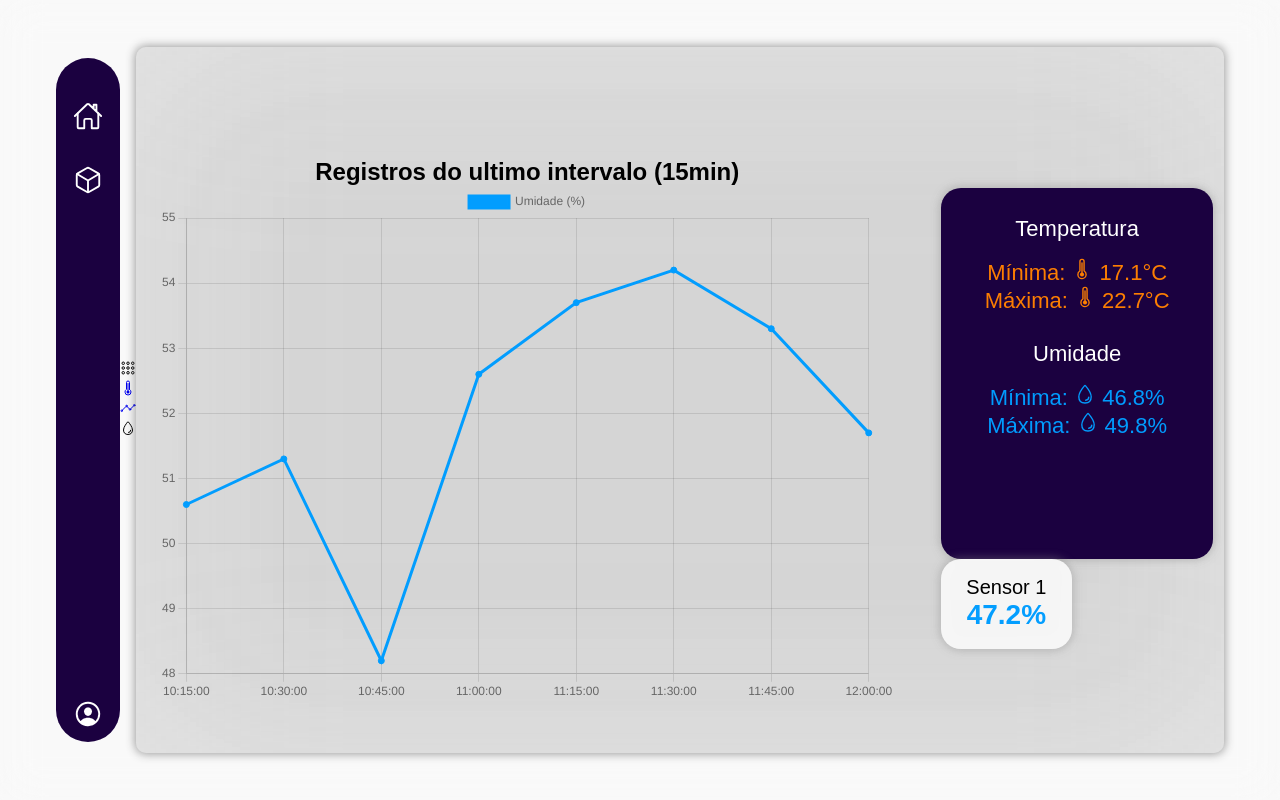
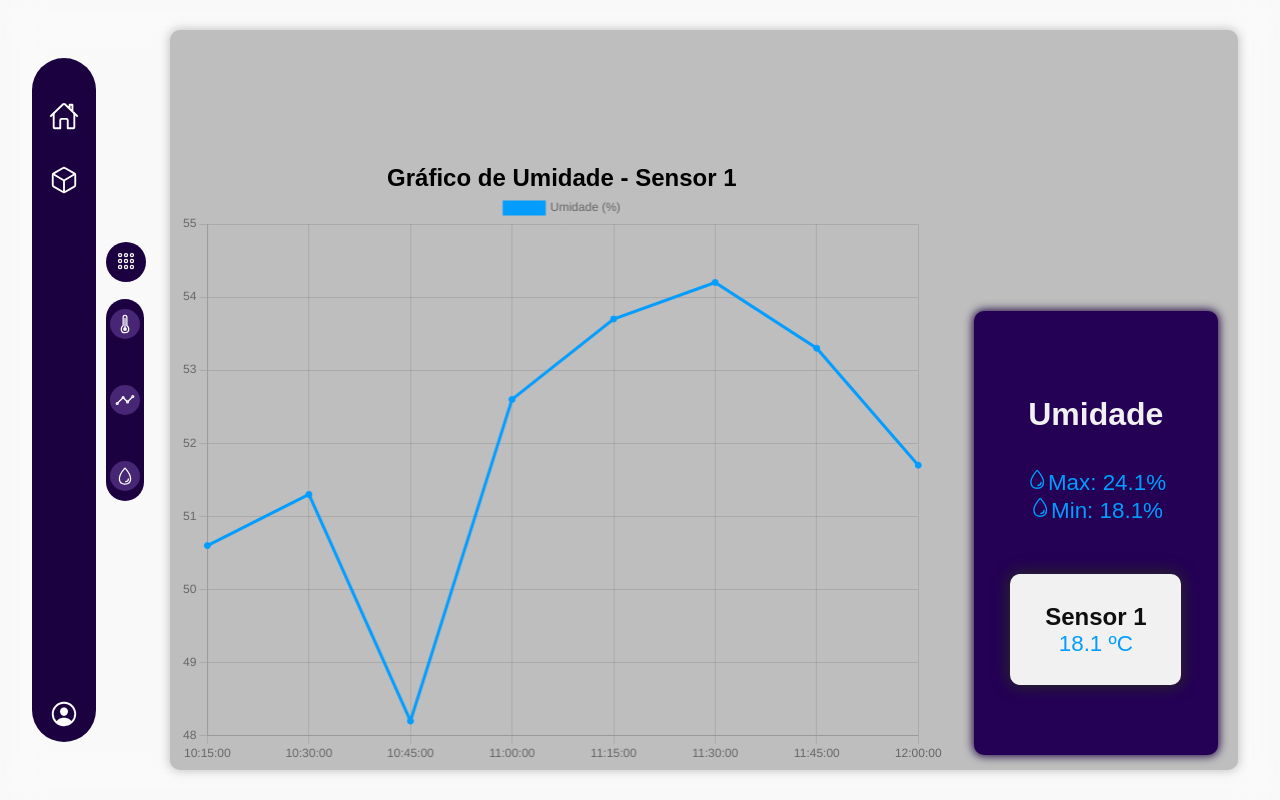
Before and after one commit to OliveiraMG/Sprint2, a website: page site/public/dashboards/umidade.html in a window 1280 px wide. Drawn offline with nearby package versions, Linux system fonts and the light colour scheme.

Commit message:
Correção do nome das tags + correção do css das telas do dashboard individual

```diff
--- a/site/public/dashboards/style.css
+++ b/site/public/dashboards/style.css
@@ -12,6 +12,14 @@ body{
     display: flex;
     align-items: center;
     justify-content: center;
+}
+
+.umidade {
+    color: #029dfe;
+}
+
+.temperatura {
+    color: #fe8002;
 }
 
 /* DASHBOARD HEADER */
@@ -129,13 +137,81 @@ body{
     font-size: 20px;
 }
 
-.box3{
-    height: 90%;
+.dashGraphs{
     width: 85%;
+    height: 95%;
+    padding: 10px;
+
+}
+
+.dashSensorOne {
+    width: 100%;
+    height: 100%;
     display: flex;
+    border-radius: 10px;
+    align-items: flex-end;
+    background-color: rgb(190, 190, 190);
+    box-shadow: 0px 0px 10px 1px rgba(132, 132, 132, 0.455);
+}
+
+.dashSensorsInfo {
+    width: 25%;
+    height: 60%;
+    display: flex;
+    color: #f1f1f1;
+    margin-block: 15px;
+    margin-inline: 20px;
+    border-radius: 10px;
     align-items: center;
-    justify-content: space-between;
+    justify-content: center;
+    flex-direction: column;
+    background-color: #240155;
+    box-shadow: 0px 0px 10px 1px #1a013d;
+}
 
+.dashSensorsInfo h2 {
+    margin-top: 15px;
+    margin-bottom: 35px;
+    padding: 0;
+    font-size: 2rem;
+}
+
+.dashSensorsInfo p {
+    text-align: center;
+    font-size: 1.4rem;
+}
+
+.dashSensorsCurrentInfo {
+    width: 70%;
+    height: 25%;
+    display: flex;
+    color: #0f0f0f;
+    margin-top: 50px;
+    align-items: center;
+    border-radius: 10px;
+    flex-direction: column;
+    justify-content: center;
+    background-color: #f1f1f1;
+    box-shadow: 0px 0px 15px 2px #272727;
+}
+
+.dashSensorsCurrentInfo h3 {
+    font-size: 1.5rem;
+}
+.dashSensorsCurrentInfo p {
+    font-size: 1.4rem;
+}
+
+
+.dashGraphSensorOne {
+    width: 80%;
+    height: 80%;
+    padding: 10px;
+    display: flex;
+    margin-block: 10px;
+    align-items: center;
+    flex-direction: column;
+    justify-content: center;
 }
 
 .alert{
@@ -144,7 +220,7 @@ body{
     background-color: rgb(240, 240, 240);
     border-radius: 10px;
     padding: 10px;
-    box-shadow: 0px 0px 10px 1px rgba(132, 132, 132, 0.455);
+
 
 }
 
--- a/site/public/dashboards/umidade.html
+++ b/site/public/dashboards/umidade.html
@@ -31,91 +31,53 @@
         </div>
     </div>
 
-  <div class="box2">
-    <div class="search" onclick="abrir()">
-      <div class="options">
+    <div class="dashSensor">
+
+        <div class="dashSensors" onclick="abrir()">
+            <div class="dashSensorsOpts">
                 <ion-icon name="apps-outline"></ion-icon>
             </div>
         </div>
-    <div class="mincbar">
-      <div class="options">
+
+        <div class="dashSensorNav">
+
+            <!-- Opt Temperatura -->
+            <div class="dashSensorNavOpts">
                 <a href="temperatura.html">
                   <ion-icon name="thermometer-outline"></ion-icon>
                 </a>
             </div>
 
-      <div class="options">
+            <!-- Opt Analytics -->
+            <div class="dashSensorNavOpts">
                 <a href="dashprincipal.html">
                     <ion-icon name="analytics-outline"></ion-icon>
                 </a>
             </div>
 
-      <div class="options">
+            <!-- Opt Umidade -->
+            <div class="dashSensorNavOpts">
                   <ion-icon name="water-outline"></ion-icon>
             </div>
-    </div>
-  </div>
-
-
-  <div class="box3">
-    <div class="one">
-        <div class="graphic1">
-            <div class="blur"></div>
-
-            <div class="grafico">
-                <div class="tm">
-                    <h2>Registros do ultimo intervalo (15min)</h2>
-                    <canvas id="graficoUmid"></canvas>
-                    <!-- <canvas id="graficoUmid2"></canvas> grafico  -->
-                </div>
-            </div>
-
-            <div class="mingraphic1">
-
-                <div class="blockup">
-                    <div class="parametry T">
-                        <p>Temperatura</p>
-                        <p class="parametrybold Temp">
-                            Mínima: <ion-icon name="thermometer-outline"></ion-icon> 17.1°C <br>
-                            Máxima: <ion-icon name="thermometer-outline"></ion-icon> 22.7°C
-                        </p>
-                    </div>
-
-
-                    <div class="parametry D">
-                        <p>Umidade</p>
-                        <p class="parametrybold Umid">
-                            Mínima: <ion-icon name="water-outline"></ion-icon> 46.8% <br>
-                            Máxima: <ion-icon name="water-outline"></ion-icon> 49.8%
-                        </p>
-                    </div>
-                </div>
-
-                <!-- <div class="blockdown">
-                    <div class="contsTemp">
-                        <p id="tTempreal">Sensor 1</p>
-                        <p id="tempreal">18.6°C</p>
-                    </div> -->
-                    <div class="contsUmid">
-                        <p id="tUmidreal">Sensor 1</p>
-                        <p id="umidReal">47.2%</p>
-                    </div>
-                </div>
-
 
         </div>
 
     </div>
+
+    <div class="dashGraphs">
+        <div class="dashSensorOne">
+            <div class="dashGraphSensorOne">
+                <h2>Gráfico de Umidade - Sensor 1</h2>
+                <canvas id="graficoUmid"></canvas>
             </div>
-
-    <div class="bluralert">
-        <div class="alert">
-            <ion-icon name="close-outline" onclick="fechar()"></ion-icon>
-            <div class="areabutonssensores">
-                <button class="butsensores" onclick="irsensorumid1()">Sensor 1</button>
-                <button class="butsensores" onclick="irsensorumid5()">Sensor 5</button>
+            <div class="dashSensorsInfo">
+                <h2>Umidade</h2>
+                <p class="umidade"><ion-icon name="water-outline"></ion-icon>Max: 24.1%</p>
+                <p class="umidade"><ion-icon name="water-outline"></ion-icon>Min: 18.1%</p>
+                <div class="dashSensorsCurrentInfo">
+                    <h3>Sensor 1</h3>
+                    <p class="umidade">18.1 ºC</p>
                 </div>
-
             </div>
         </div>
     </div>
```
Also changed, not shown: site/public/dashboards/dashprincipal.html (+35 -46 lines), site/public/dashboards/graficoTemp.js (+1 -10 lines), site/public/dashboards/temperatura.html (+27 -81 lines). Lines whose indentation alone changed are shown as unchanged.
